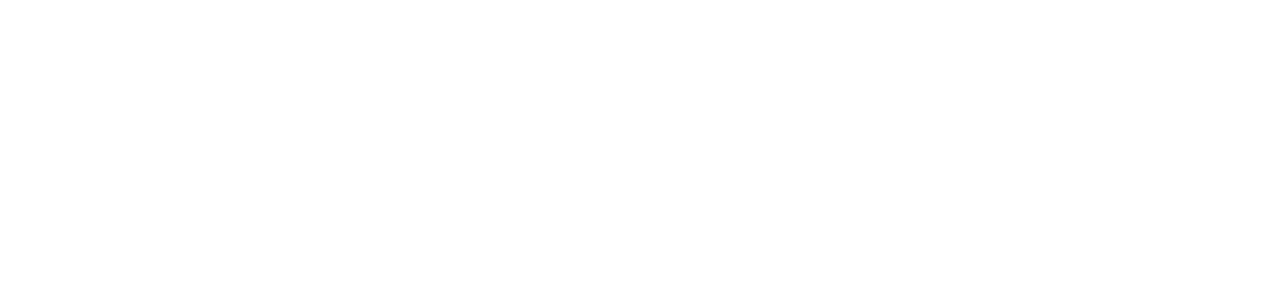
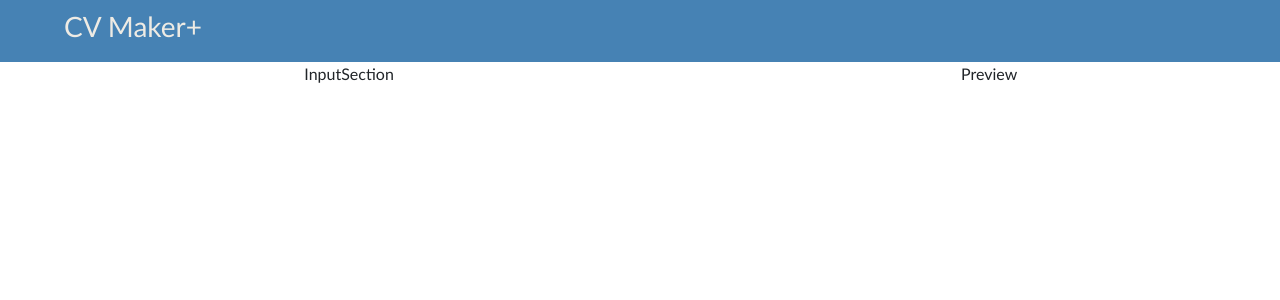
Before and after one commit to KramYengir/cv-maker, a React (Vite) app: page / in a window 1280 px wide. Shown: the top 300 px of the page. Built offline with nearby package versions, Linux system fonts and the light colour scheme.

Commit message:
begin initial layout

```diff
--- a/index.html
+++ b/index.html
@@ -3,6 +3,12 @@
   <head>
     <meta charset="UTF-8" />
     <link rel="icon" type="image/svg+xml" href="/vite.svg" />
+    <link
+      rel="stylesheet"
+      href="https://cdn.jsdelivr.net/npm/bootstrap@5.3.0/dist/css/bootstrap.min.css"
+      integrity="sha384-9ndCyUaIbzAi2FUVXJi0CjmCapSmO7SnpJef0486qhLnuZ2cdeRhO02iuK6FUUVM"
+      crossorigin="anonymous"
+    />
     <meta name="viewport" content="width=device-width, initial-scale=1.0" />
     <title>CV Maker</title>
   </head>
--- a/package.json
+++ b/package.json
@@ -10,7 +10,9 @@
     "preview": "vite preview"
   },
   "dependencies": {
+    "bootstrap": "^5.3.2",
     "react": "^18.2.0",
+    "react-bootstrap": "^2.9.1",
     "react-dom": "^18.2.0"
   },
   "devDependencies": {
--- a/src/App.jsx
+++ b/src/App.jsx
@@ -1,7 +1,18 @@
-import "./App.css";
+import "./styles/App.css";
+import Header from "./components/Header";
+import InputSection from "./components/InputSection";
+import Preview from "./components/Preview";
 
 function App() {
-  return <></>;
+  return (
+    <>
+      <Header />
+      <main>
+        <InputSection></InputSection>
+        <Preview></Preview>
+      </main>
+    </>
+  );
 }
 
 export default App;
--- /dev/null
+++ b/src/components/Header.jsx
@@ -0,0 +1,11 @@
+import "../styles/Header.css";
+
+const Header = () => {
+  return (
+    <header className="container">
+      <h3>CV Maker+</h3>
+    </header>
+  );
+};
+
+export default Header;
--- /dev/null
+++ b/src/components/InputSection.jsx
@@ -0,0 +1,5 @@
+const InputSection = () => {
+  return <div>InputSection</div>;
+};
+
+export default InputSection;
--- /dev/null
+++ b/src/components/Preview.jsx
@@ -0,0 +1,5 @@
+const Preview = () => {
+  return <div>Preview</div>;
+};
+
+export default Preview;
--- a/src/index.css
+++ b/src/index.css
@@ -0,0 +1,10 @@
+* {
+  margin: 0;
+  padding: 0;
+  box-sizing: border-box;
+}
+
+body {
+  height: 100vh;
+  font-family: "Gill Sans", "Gill Sans MT", Calibri, "Trebuchet MS", sans-serif;
+}
--- /dev/null
+++ b/src/styles/App.css
@@ -0,0 +1,9 @@
+.container {
+  padding-inline: 5vw;
+}
+
+main {
+  display: grid;
+  grid-template-columns: 1.2fr 1fr;
+  place-items: center;
+}
--- /dev/null
+++ b/src/styles/Header.css
@@ -0,0 +1,9 @@
+header {
+  min-width: 100%;
+  background-color: steelblue;
+  padding-block: 10px;
+}
+
+h3 {
+  color: rgb(238, 235, 228);
+}
```
Also changed, not shown: src/App.css (deleted), 1 other file (tests, documents, lock files or other folders).
